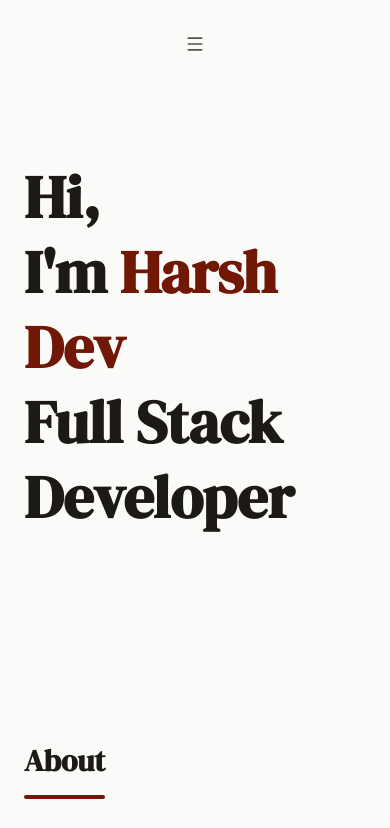
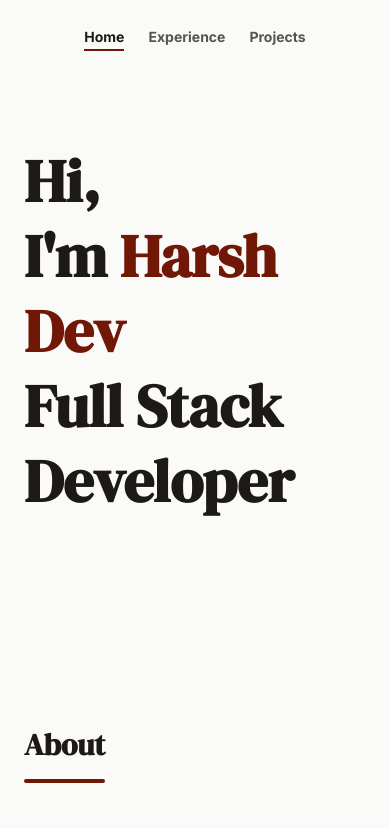
Before and after one commit to HarshDev1809/devbydev, a Next.js app: page / in a window 390 px wide. Shown: the top 828 px of the page. Built offline with nearby package versions, Linux system fonts and the light colour scheme.

Commit message:
feat: add Navbar component with route-based navigation links

```diff
--- a/components/ui/navbar.tsx
+++ b/components/ui/navbar.tsx
@@ -2,8 +2,8 @@
 
 import Link from "next/link";
 import { usePathname } from "next/navigation";
-import { Menu, X } from "lucide-react";
-import { useState } from "react";
+// import { Menu, X } from "lucide-react";
+// import { useState } from "react";
 
 const navLinks = [
   { href: "/", label: "Home" },
@@ -13,7 +13,7 @@ const navLinks = [
 
 export function Navbar() {
   const pathname = usePathname();
-  const [mobileOpen, setMobileOpen] = useState(false);
+  // const [mobileOpen, setMobileOpen] = useState(false);
 
   return (
     <header className="z-50 bg-background pt-6">
@@ -26,8 +26,8 @@ export function Navbar() {
           Harsh Dev
         </Link> */}
 
-        {/* Desktop links */}
-        <ul className="hidden md:flex items-center gap-8">
+        {/* Desktop & Mobile links */}
+        <ul className="flex items-center gap-6 md:gap-8">
           {navLinks.map((link) => {
             const isActive =
               link.href === "/"
@@ -50,17 +50,17 @@ export function Navbar() {
         </ul>
 
         {/* Mobile toggle */}
-        <button
+        {/* <button
           className="md:hidden inline-flex items-center justify-center w-10 h-10 rounded-lg text-stone-600 hover:bg-stone-100"
           onClick={() => setMobileOpen(!mobileOpen)}
           aria-label={mobileOpen ? "Close menu" : "Open menu"}
         >
           {mobileOpen ? <X className="w-5 h-5" /> : <Menu className="w-5 h-5" />}
-        </button>
+        </button> */}
       </nav>
 
       {/* Mobile menu */}
-      {mobileOpen && (
+      {/* {mobileOpen && (
         <div className="md:hidden bg-background px-6 py-4">
           <ul className="space-y-4">
             {navLinks.map((link) => {
@@ -85,7 +85,7 @@ export function Navbar() {
             })}
           </ul>
         </div>
-      )}
+      )} */}
     </header>
   );
 }
```
